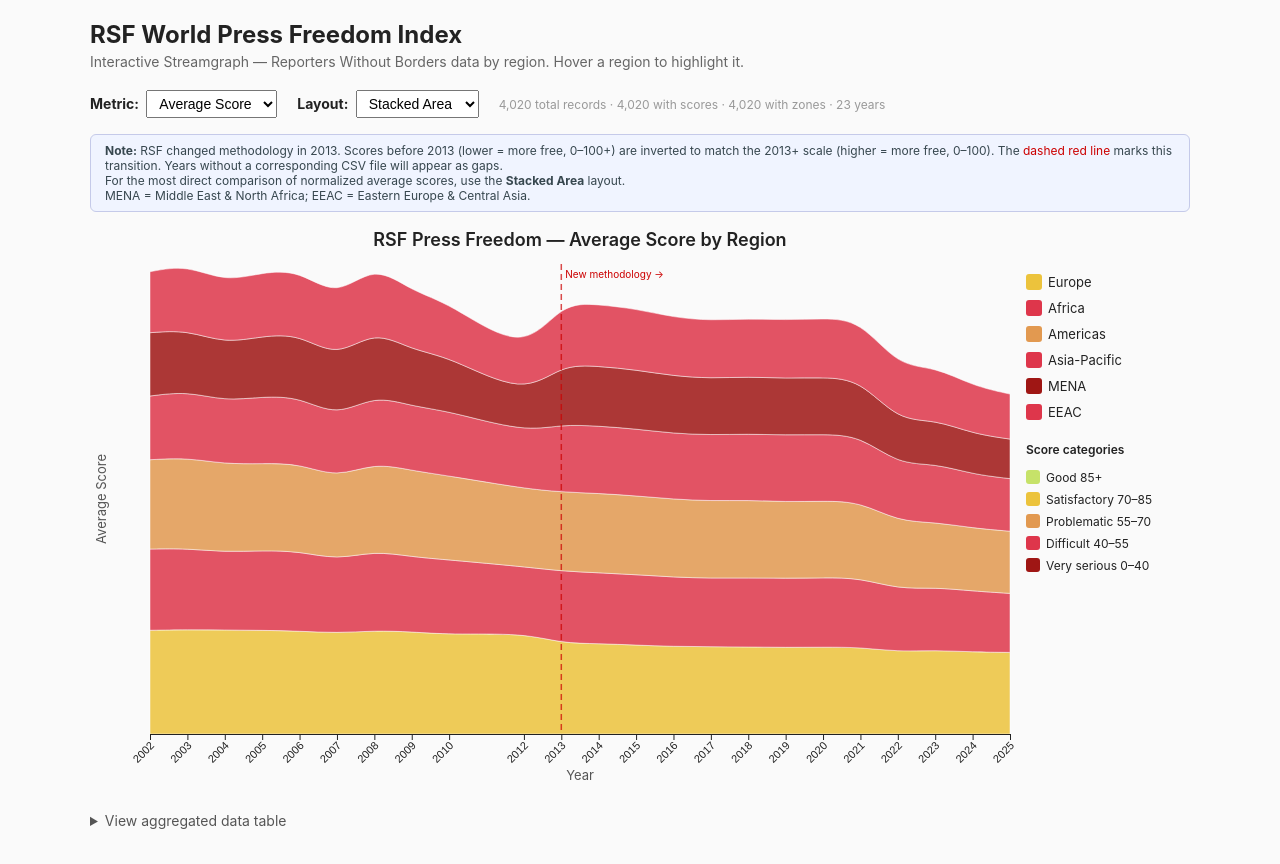
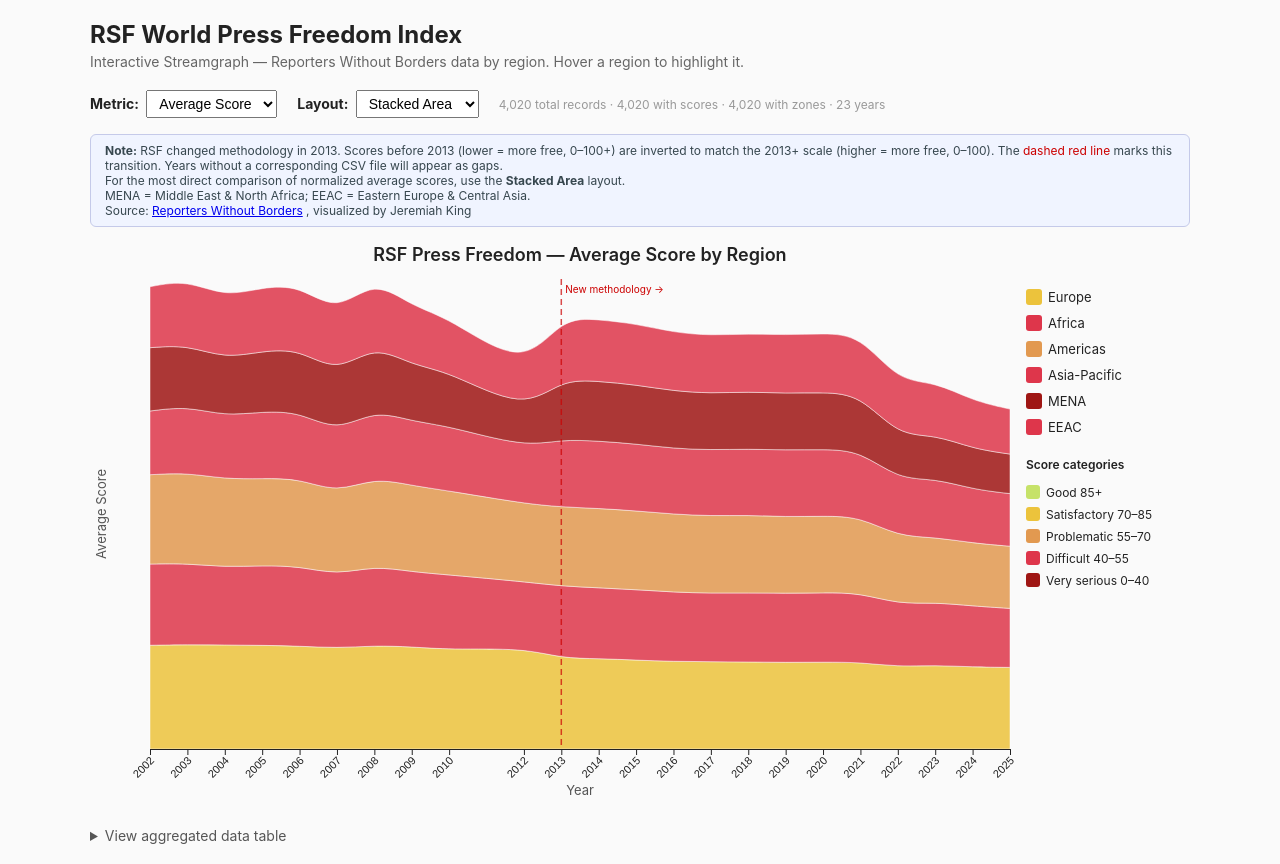
Before and after one commit to unguisdraconis/rsf-streamgraph, a React (Vite) app: page / in a window 1280 px wide. Built offline with nearby package versions, Linux system fonts and the light colour scheme.

Commit message:
modified:   src/App.jsx

```diff
--- a/src/App.jsx
+++ b/src/App.jsx
@@ -279,6 +279,16 @@
           <br />
           MENA = Middle East & North Africa; EEAC = Eastern Europe & Central
           Asia.
+          <br />
+          Source:{" "}
+          <a
+            href="https://rsf.org/en/index"
+            target="_blank"
+            rel="noopener noreferrer"
+          >
+            Reporters Without Borders
+          </a>{" "}
+          , visualized by Jeremiah King
         </div>
       )}
 
```
